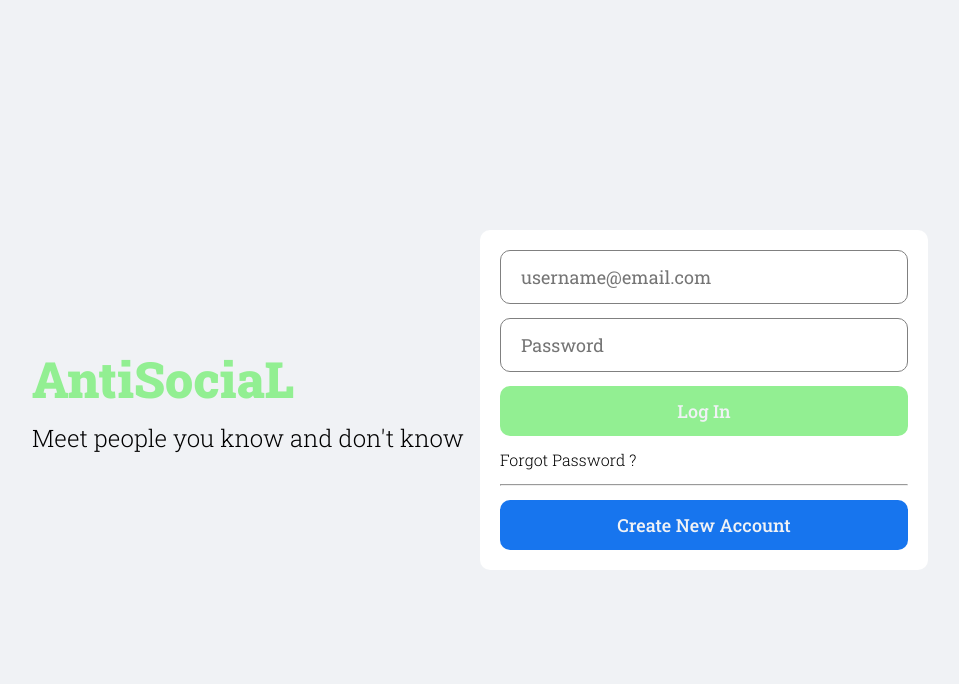
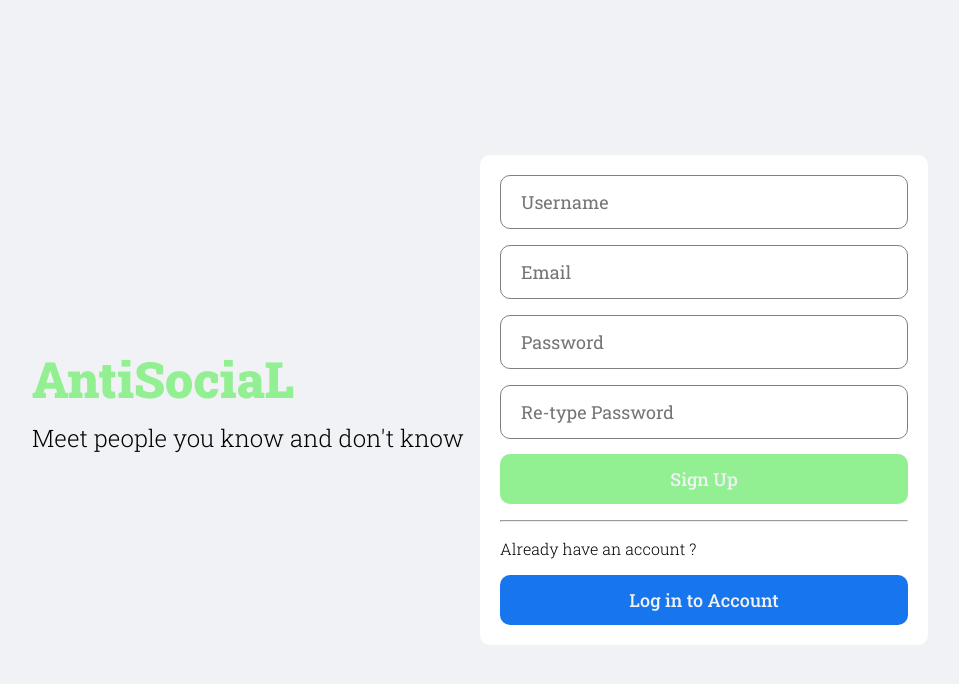
Before and after one commit to pasta022/AntiSociaL, a React (Create React App) app: page / in a window 1280 px wide. Shown: the top 684 px of the page, without its empty margins (160-1119 px from the left). Built offline with nearby package versions, Linux system fonts and the light colour scheme.

Commit message:
feat: created a register page

```diff
--- a/src/App.js
+++ b/src/App.js
@@ -1,10 +1,11 @@
 import Home from "./pages/home/home";
 import Login from "./pages/login/login";
 import Profile from "./pages/profile/profile";
+import Register from "./pages/register/register";
 
 function App() {
   return (
-    <Login />
+    <Register />
   );
 }
 
--- /dev/null
+++ b/src/pages/register/register.css
@@ -0,0 +1,89 @@
+.login{
+    width: 100vw;
+    height: 100vh;
+    background-color: #f0f2f5;
+    display: flex;
+    align-items: center;
+    justify-content: center;
+}
+
+.loginWrapper{
+    width: 70%;
+    height: 70%;
+    display: flex;
+}
+
+.loginLeft, .loginRight{
+    flex: 1;
+    display: flex;
+    flex-direction: column;
+    justify-content: center;
+}
+
+.loginLogo{
+    font-size: 50px;
+    font-weight: 800;
+    color: rgb(146, 239, 146);
+    margin-bottom: 10px;
+}
+
+.loginDesc{
+    font-size: 24px;
+    font-weight: 300;
+}
+
+.loginBox{
+    height: 450px;
+    padding: 20px;
+    background-color: white;
+    border-radius: 10px;
+    display: flex;
+    flex-direction: column;
+    justify-content: space-between;
+}
+
+.loginInput{
+    height: 50px;
+    border-radius: 10px;
+    padding-left: 20px;
+    font-size: 18px;
+    border: 1px solid grey;
+}
+
+.loginInput:focus{
+    outline: none;
+}
+
+.loginButton{
+    height: 50px;
+    border-radius: 10px;
+    border: none;
+    background-color: rgb(146, 239, 146);
+    color: #f0f2f5;
+    font-size: 18px;
+    font-weight: 500;
+    cursor: pointer;
+}
+
+.loginButton:hover{
+    background-color: rgb(131, 214, 131);
+}
+
+.registerText{
+    font-weight: 300;
+}
+
+.loginRegisterButton{
+    height: 50px;
+    border-radius: 10px;
+    border: none;
+    background-color: #1775ee;
+    color: #f0f2f5;
+    font-size: 18px;
+    font-weight: 500;
+    cursor: pointer;
+}
+
+.loginRegisterButton:hover{
+    background-color: #1775d3;
+}
--- /dev/null
+++ b/src/pages/register/register.jsx
@@ -0,0 +1,44 @@
+import "./register.css";
+
+const Register = () => {
+  return (
+    <div className="login">
+      <div className="loginWrapper">
+        <div className="loginLeft">
+          <h3 className="loginLogo">AntiSociaL</h3>
+          <span className="loginDesc">Meet people you know and don't know</span>
+        </div>
+        <div className="loginRight">
+          <div className="loginBox">
+            <input
+              type="text"
+              className="loginEmail loginInput"
+              placeholder="Username"
+            />
+            <input
+              type="email"
+              className="loginEmail loginInput"
+              placeholder="Email"
+            />
+            <input
+              type="password"
+              className="loginEmail loginInput"
+              placeholder="Password"
+            />
+            <input
+              type="password"
+              className="loginEmail loginInput"
+              placeholder="Re-type Password"
+            />
+            <button className="loginButton">Sign Up</button>
+            <hr />
+            <p className="registerText">Already have an account ?</p>
+            <button className="loginRegisterButton">Log in to Account</button>
+          </div>
+        </div>
+      </div>
+    </div>
+  );
+};
+
+export default Register;
```
